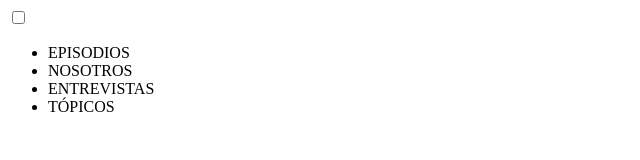
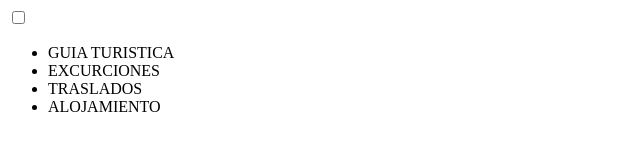
Before and after one commit to afran012/newyork-tourism, a plain HTML site: page index.html in a window 1280 px wide. Shown: the whole page, without its empty margins (0-640 px from the left). Drawn offline with nearby package versions, Linux system fonts and the light colour scheme; files that its build step writes are made by us from their sources.

Commit message:
Add html

```diff
--- a/index.html
+++ b/index.html
@@ -29,10 +29,10 @@
         <nav class="navbar">
             <div class="menu-space">
                 <ul class="menu_items">
-                    <li class="menu-li">EPISODIOS</li>
-                    <li class="menu-li">NOSOTROS</li>
-                    <li class="menu-li">ENTREVISTAS</li>
-                    <li class="menu-li">TÓPICOS</li>
+                    <li class="menu-li">GUIA TURISTICA</li>
+                    <li class="menu-li">EXCURCIONES</li>
+                    <li class="menu-li">TRASLADOS</li>
+                    <li class="menu-li">ALOJAMIENTO</li>
                 </ul>
 
             </div>
@@ -40,7 +40,19 @@
 
     </header>
     <main>
+        <section class="img-init">
+
+        </section>
+        <section class="img-grid" >
+
+        </section>
+        <section class="form">
+
+        </section>
 
     </main>
+    <footer class="footer">
+
+    </footer>
 </body>
 </html>
```
